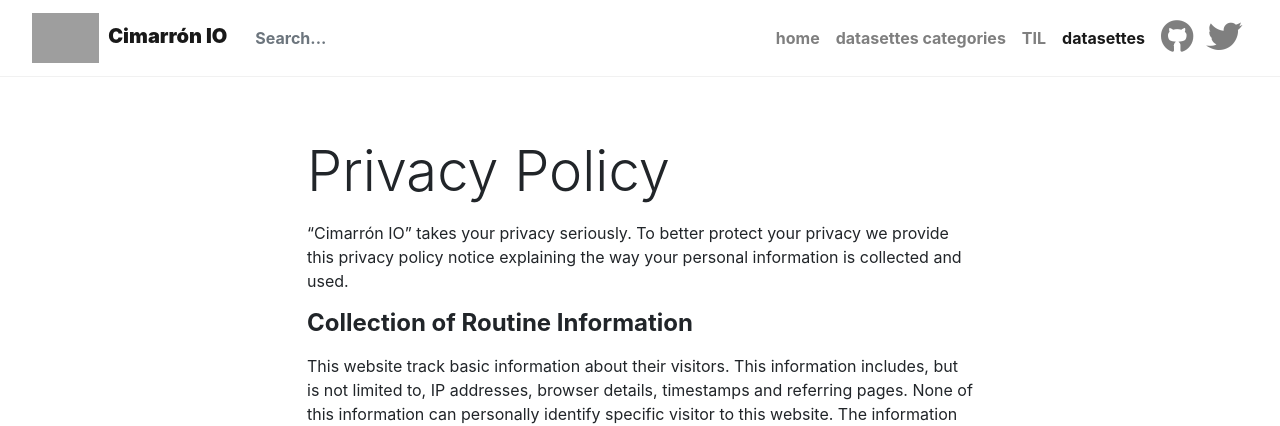
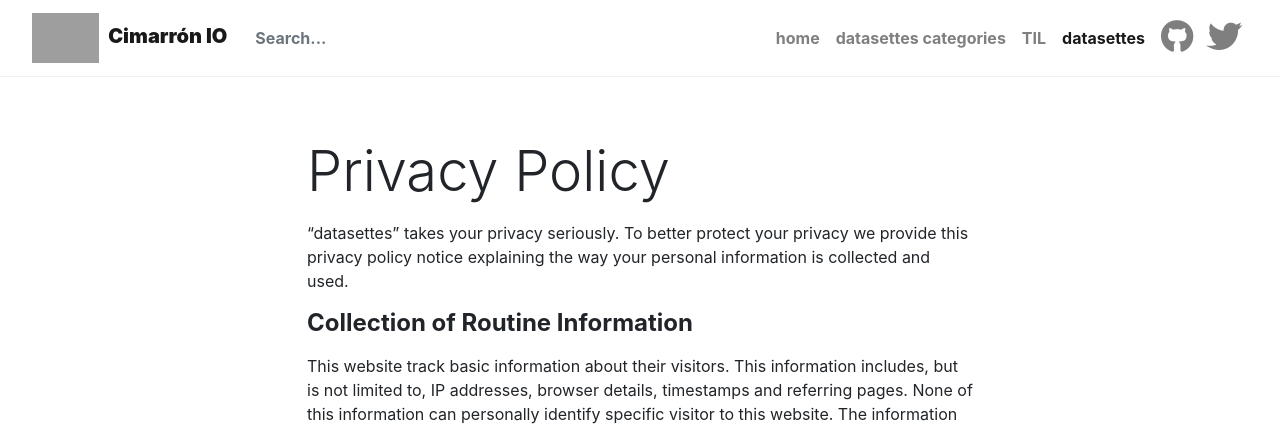
Before and after one commit to cimarron-io/cimarronio-datasettes, a Jekyll site: the page built from _pages/privacy-policy.md, in a window 1280 px wide and 1400 px high. Shown: the top 426 px of the window. Built offline with Jekyll 4.4.1, drawn with Linux system fonts in a browser that asks for light colours; nearby versions of some CDN libraries; library files that are not in the unit come from our copies; some of the changed text lies outside the part shown; grey boxes are pictures that could not be loaded.

Commit message:
updates and typos

```diff
--- a/_config.yml
+++ b/_config.yml
@@ -1,5 +1,5 @@
 # Site
-name: 'Cimarrón IO'
+name: 'datasettes'
 description: 'Imaginemos cosas chingonas.'
 logo: 'assets/images/logo.png'
 logo_full: 'assets/images/logo.png'
--- a/_layouts/archive.html
+++ b/_layouts/archive.html
@@ -6,7 +6,7 @@
         <div class="container">
             <div class="row">
                 <div class="col-lg-8">
-                    <h1>things i've learned about: <span style="text-decoration: underline dotted;">{{page.title}}</span></h1>
+                    <h1>datasettes about: <span style="text-decoration: underline dotted;">{{page.title}}</span></h1>
                 </div>
                 <div class="col-lg-4">
                 </div>
```
